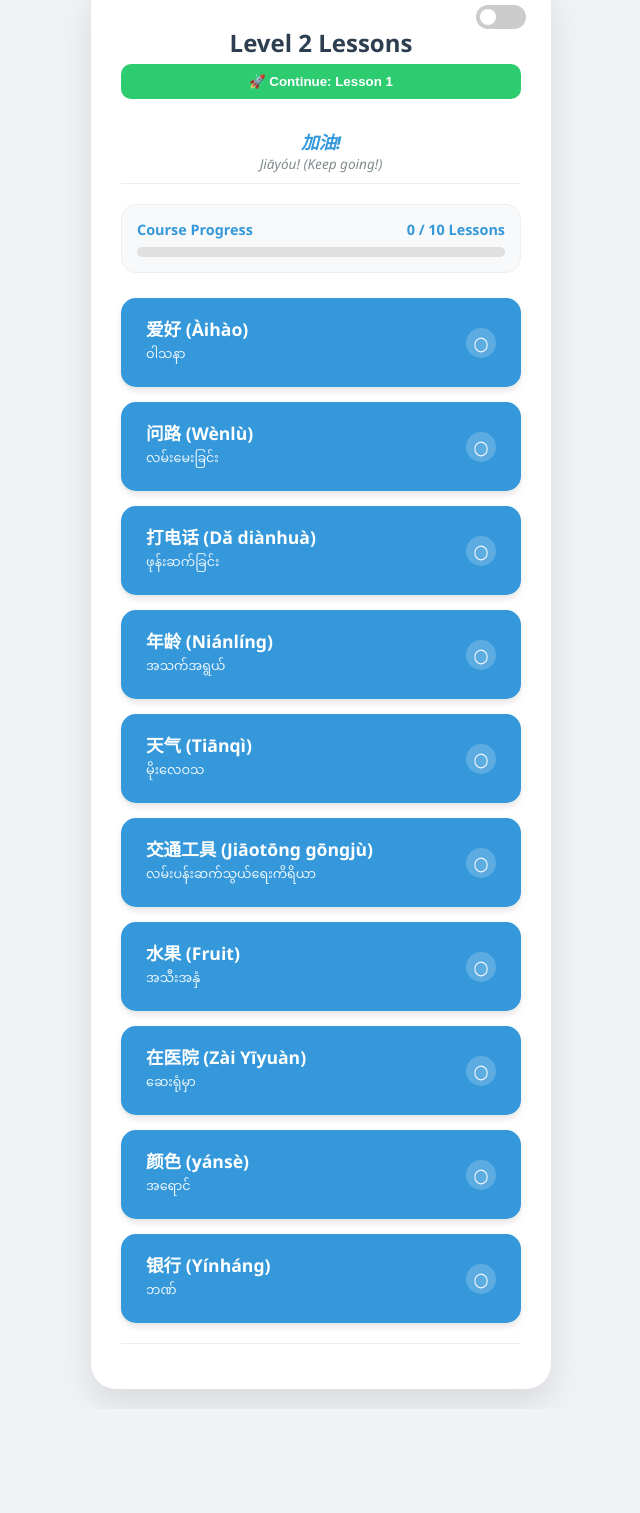
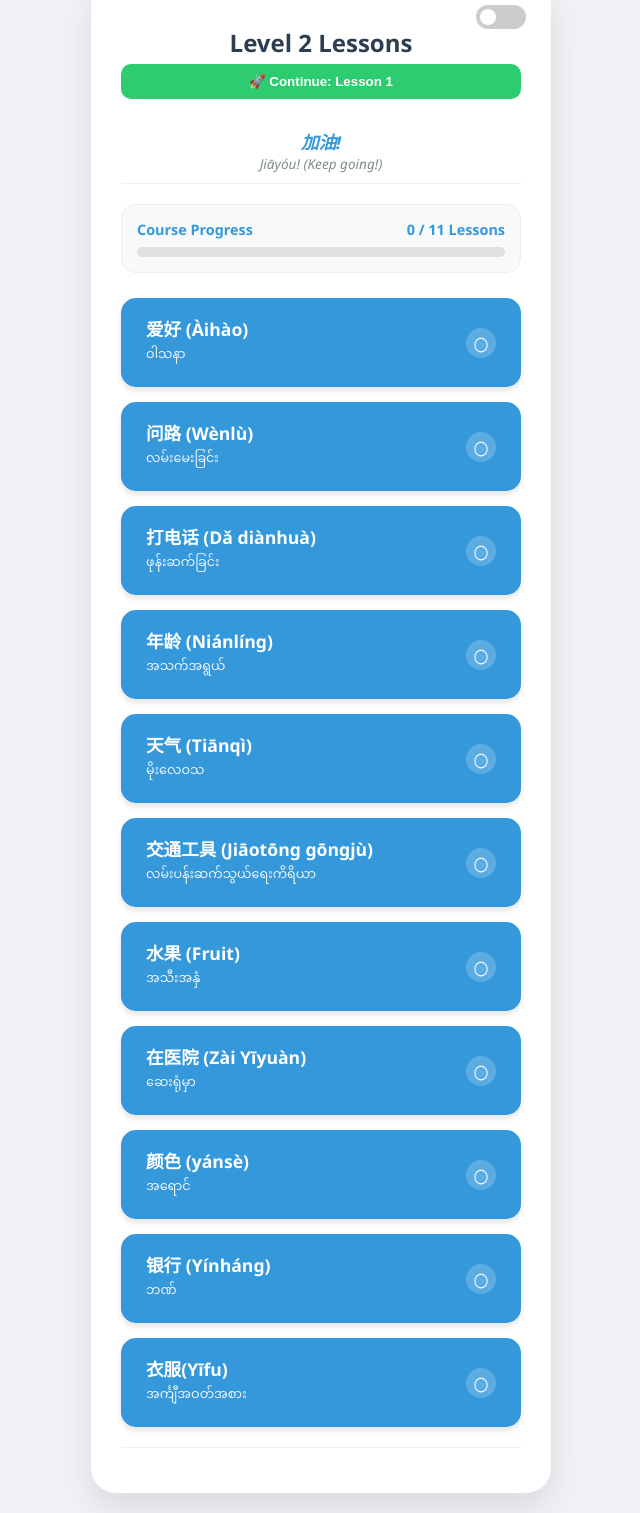
Before and after one commit to aimpolo67-bot/LearningApp, a plain HTML site: page index.html in a window 1280 px wide. Shown: the part 40-1553 px from the top of the page, without its empty margins (319-959 px from the left). Before the commit the page ends 1449 px from the top, so only its background shows below. Drawn offline with Linux system fonts and the light colour scheme.

Commit message:
Update index.html

```diff
--- a/index.html
+++ b/index.html
@@ -170,13 +170,23 @@
             <div class="complete-toggle" onclick="toggleStatus('L10', this)">○</div>
         </div>
 
+        <div class="menu-btn">
+            <a href="lvl2lesson11.html" style="text-decoration:none; color:inherit; display:flex; flex-grow:1; justify-content:space-between; align-items:center;">
+                <div class="lesson-info">
+                    <span class="cn-title">衣服(Yīfu)</span>
+                    <span class="mm-title">အင်္ကျီအဝတ်အစား</span>
+                </div>
+            </a>
+            <div class="complete-toggle" onclick="toggleStatus('L11', this)">○</div>
+        </div>
+
 
     </div>
     <div class="footer"></div>
 </div>
 
 <script>
-    const totalLessons = 10;
+    const totalLessons = 11;
     let completedLessons = JSON.parse(localStorage.getItem('completedList')) || [];
 
     // --- 1. THEME LOGIC ---
```
